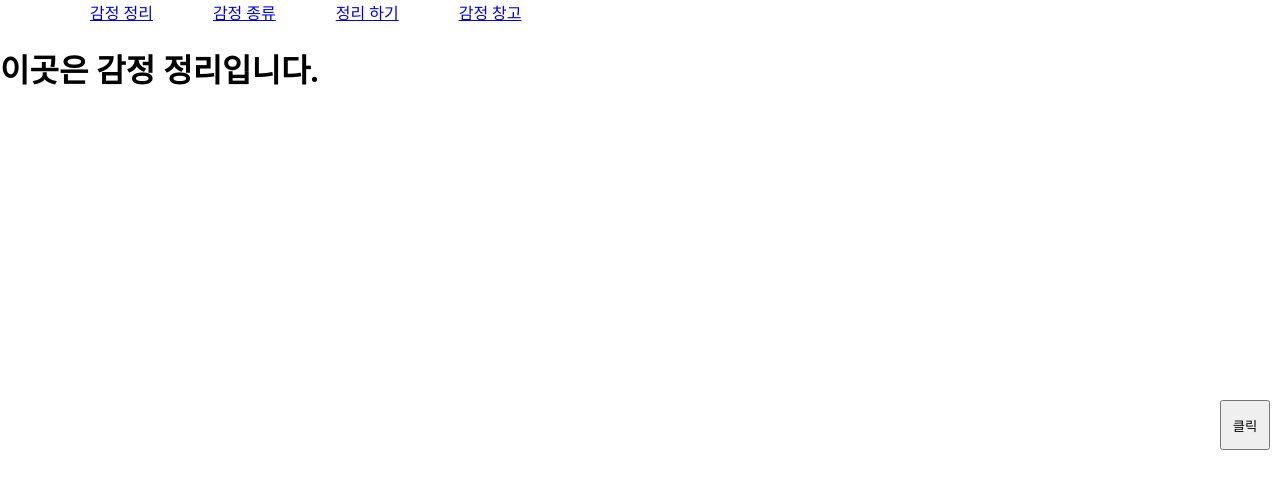
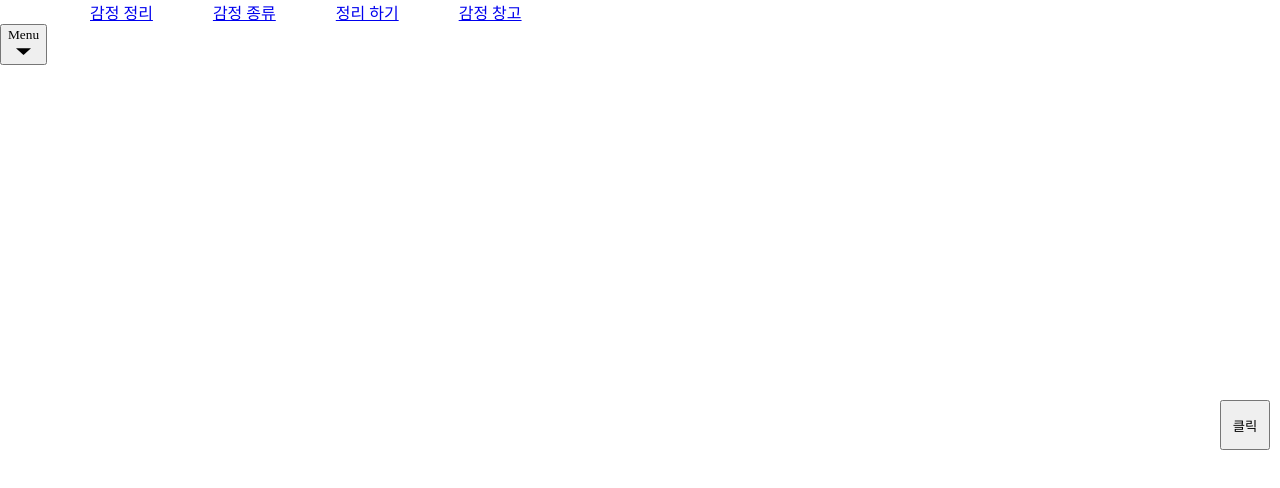
Before and after one commit to PraiseTheSunSola/emotion-project, a React (Create React App) app: page /Processing in a window 1280 px wide. Shown: the top 488 px of the page. Built offline with nearby package versions, Linux system fonts and the light colour scheme; a web font is replaced by a local one.

Commit message:
내용 추가

```diff
--- a/package.json
+++ b/package.json
@@ -3,6 +3,7 @@
   "version": "0.1.0",
   "private": true,
   "dependencies": {
+    "@babel/plugin-proposal-private-property-in-object": "^1.0.0",
     "@testing-library/jest-dom": "^5.16.5",
     "@testing-library/react": "^13.4.0",
     "@testing-library/user-event": "^13.5.0",
--- a/src/Project/Homepage.js
+++ b/src/Project/Homepage.js
@@ -98,7 +98,7 @@
                 animate="end"
                 exit="exit"
               >
-                <StyledLink to="/Processing">시작 하기</StyledLink>
+                <StyledLink to="/Processing">정리 하기</StyledLink>
               </MoveProcessing>
 
               <MoveWarehouse
--- a/src/Project/Introduction.js
+++ b/src/Project/Introduction.js
@@ -22,7 +22,8 @@
   text-align: center;
 
   &:hover {
-    cursor: pointer;
+    cursor: zoom-in;
+    border: 5px solid red;
   }
 `;
 const Name = styled(motion.h3)`
@@ -132,14 +133,15 @@
     const updatedDB = emotionDB.filter((emotion) => emotion.id !== id);
     setEmotionDB(updatedDB);
     setSelectedImage(null); // 선택 상태 초기화
-    console.log("Delete button clicked");
-    console.log("Delete item with ID:", id);
   }
 
-  const handleImageClick = (i) => {
+  const ImageClick = (i) => {
     setSelectedImage(i);
   };
-  useEffect(() => controls.start(), [controls]);
+
+  useEffect(() => {
+    controls.start();
+  }, [controls]);
 
   const [show, setShow] = useState(false);
   function clickButton() {
@@ -158,7 +160,7 @@
               transition: { duration: 10, repeat: Infinity },
             }}
           >
-            <DbBox onClick={() => handleImageClick(i)}>
+            <DbBox onClick={() => ImageClick(i)}>
               <Img src={Emotion.image} alt={Emotion.description} />
               <Name>{Emotion.title}</Name>
             </DbBox>
--- a/src/Project/Processing.js
+++ b/src/Project/Processing.js
@@ -2,6 +2,11 @@
 import { AnimatePresence, motion } from "framer-motion";
 import { useState } from "react";
 import { Link } from "react-router-dom";
+
+const Page = styled.div`
+  width: 100vw;
+  height: 100vh;
+`;
 
 // ------------------------------------------- 버튼
 
@@ -20,8 +25,10 @@
   width: 50px;
   height: 50px;
   transform-origin: center center;
-  /* top: 30%;
-  left: 40%; */
+
+  &:hover {
+    cursor: pointer;
+  }
 `;
 
 const Buttons = styled(motion.div)`
@@ -58,13 +65,81 @@
 
 // ------------------------------------------- 버튼
 
+const itemVariants = {
+  open: {
+    opacity: 1,
+    y: 0,
+    transition: { type: "spring", stiffness: 300, damping: 24 },
+  },
+  closed: { opacity: 0, y: 20, transition: { duration: 0.2 } },
+};
+
 export function Processing() {
   const [show, setShow] = useState(false);
+  const [isOpen, setIsOpen] = useState(false);
+
   function clickButton() {
     setShow((appear) => !appear);
   }
   return (
     <>
+      <Page>
+        <motion.nav
+          initial={false}
+          animate={isOpen ? "open" : "closed"}
+          className="menu"
+        >
+          <motion.button
+            whileTap={{ scale: 0.97 }}
+            onClick={() => setIsOpen(!isOpen)}
+          >
+            Menu
+            <motion.div
+              variants={{
+                open: { rotate: 180 },
+                closed: { rotate: 0 },
+              }}
+              transition={{ duration: 0.2 }}
+              style={{ originY: 0.55 }}
+            >
+              <svg width="15" height="15" viewBox="0 0 20 20">
+                <path d="M0 7 L 20 7 L 10 16" />
+              </svg>
+            </motion.div>
+          </motion.button>
+
+          <motion.ul
+            variants={{
+              open: {
+                clipPath: "inset(0% 0% 0% 0% round 10px)",
+                transition: {
+                  type: "spring",
+                  bounce: 0,
+                  duration: 0.7,
+                  delayChildren: 0.3,
+                  staggerChildren: 0.05,
+                },
+              },
+              closed: {
+                clipPath: "inset(10% 50% 90% 50% round 10px)",
+                transition: {
+                  type: "spring",
+                  bounce: 0,
+                  duration: 0.3,
+                },
+              },
+            }}
+            style={{ pointerEvents: isOpen ? "auto" : "none" }}
+          >
+            <motion.li variants={itemVariants}>Item 1 </motion.li>
+            <motion.li variants={itemVariants}>Item 2 </motion.li>
+            <motion.li variants={itemVariants}>Item 3 </motion.li>
+            <motion.li variants={itemVariants}>Item 4 </motion.li>
+            <motion.li variants={itemVariants}>Item 5 </motion.li>
+          </motion.ul>
+        </motion.nav>
+      </Page>
+
       <NavButtonCircle>
         <NavButton onClick={clickButton}>클릭</NavButton>
         <AnimatePresence>
@@ -100,7 +175,6 @@
           ) : null}
         </AnimatePresence>
       </NavButtonCircle>
-      <h1>이곳은 감정 정리입니다.</h1>
     </>
   );
 }
```
Also changed, not shown: 1 other file (tests, documents, lock files or other folders).
